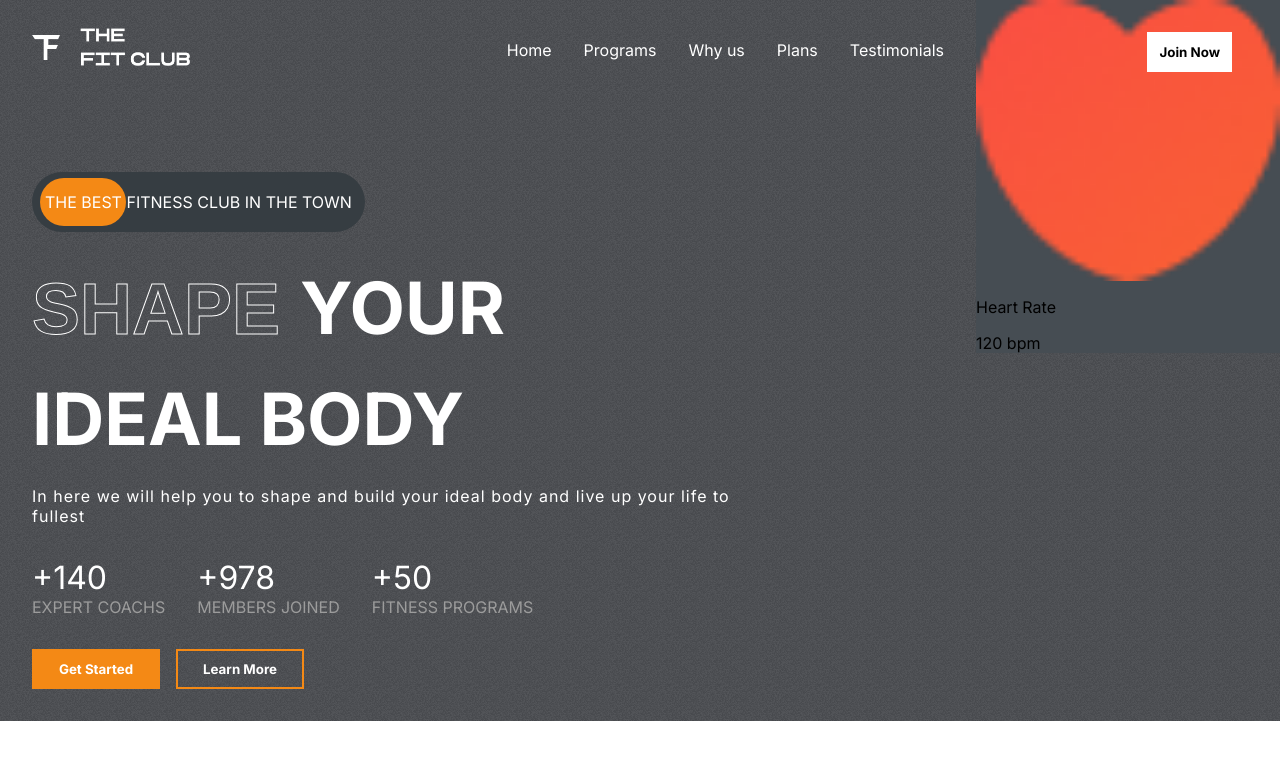
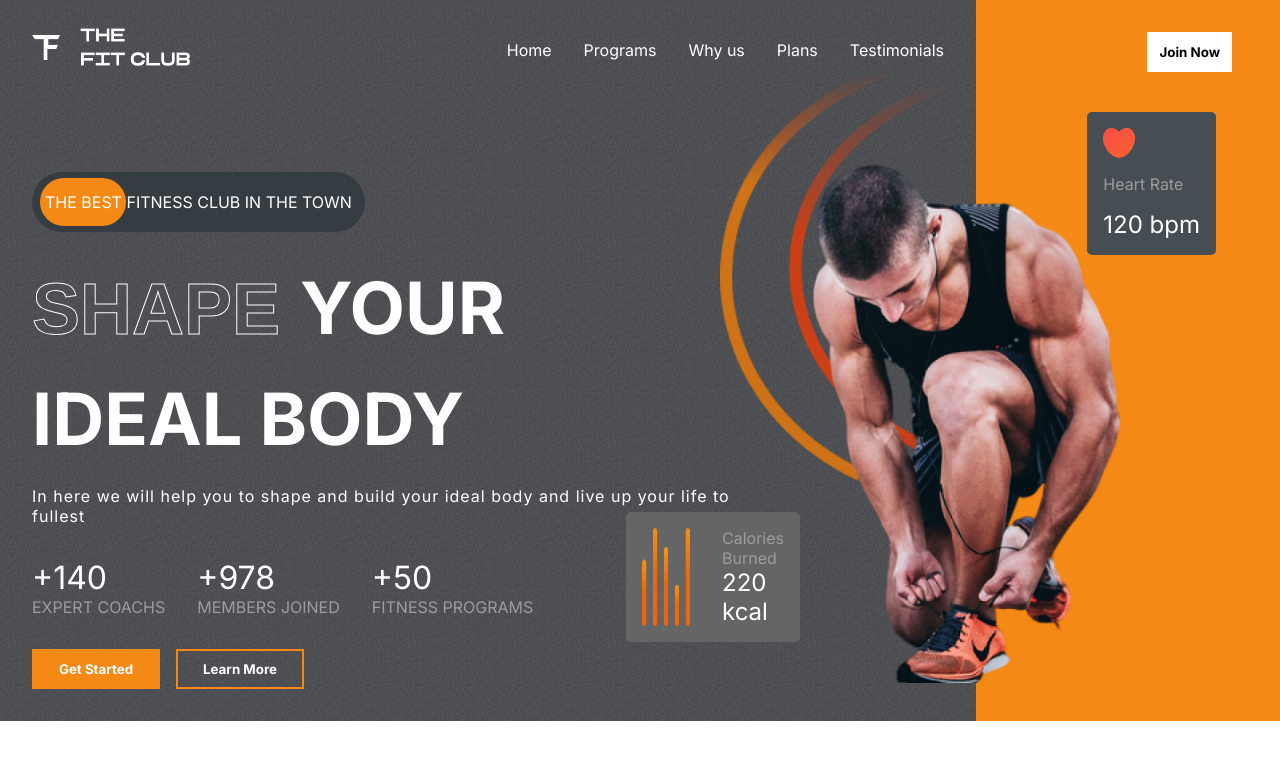
Before and after one commit to ZahaAnass/Gym-website, a React (Create React App) app: page / in a window 1280 px wide. Shown: the top 760 px of the page. Built offline with nearby package versions, Linux system fonts and the light colour scheme.

Commit message:
finishing the rigth hero and finish full hero

```diff
--- a/src/components/Hero/Hero.css
+++ b/src/components/Hero/Hero.css
@@ -15,6 +15,7 @@
 .right-h{
     flex: 1;
     position: relative;
+    background-color: var(--orange);
 }
 
 .the-best-ad{
@@ -115,5 +116,70 @@
     flex-direction: column;
     gap: 1rem;
     background-color: var(--darkGrey);
+    width: fit-content;
+    padding: 1rem;
+    align-items: start;
+    border-radius: 5px;
+    position: absolute;
+    right: 4rem;
+    top: 7rem;
+}
 
+.heart-rate img{
+    width: 2rem;
 }
+
+.heart-rate>:nth-child(2){
+    color: var(--gray);
+}
+
+.heart-rate>:nth-child(3){
+    color: white;
+    font-size: 1.5rem;
+}
+
+.hero-image {
+    position: absolute;
+    top: 10rem;
+    right: 8rem;
+    width: 23rem;
+}
+
+.hero-image-back {
+    position: absolute;
+    top: 4rem;
+    right: 20rem;
+    z-index: -1;
+    width: 15rem;
+}
+
+.calories{
+    display: flex;
+    gap: 2rem;
+    background-color: var(--caloryCard);
+    border-radius: 5px;
+    padding: 1rem;
+    width: fit-content;
+    position: absolute;
+    top: 32rem;
+    right: 30rem;
+}
+
+.calories img{
+    width: 3rem;
+}
+
+.calories div{
+    display: flex;
+    flex-direction: column;
+    justify-content: space-between;
+}
+
+.calories > div > :nth-child(1){
+    color: var(--gray);
+}
+
+.calories > div > :nth-child(2){
+    color: white;
+    font-size: 1.5rem;
+}
--- a/src/components/Hero/Hero.jsx
+++ b/src/components/Hero/Hero.jsx
@@ -77,6 +77,21 @@ const Hero = () => {
                         <span>Heart Rate</span>
                         <span>120 bpm</span>
                     </div>
+
+                    {/* Hero images */}
+                    <img className="hero-image" src={hero_image} alt="hero_image" />
+                    <img className="hero-image-back" src={hero_image_back} alt="hero_image_back" />
+
+                    {/* Calories */}
+                    <div className="calories">
+                        <img src={Calories} alt="calories" />
+                        <div>
+                            <span>Calories Burned</span>
+                            <span>220 kcal</span>
+                        </div>
+                    </div>
+
+
                 </div>
 
             </div>
```
